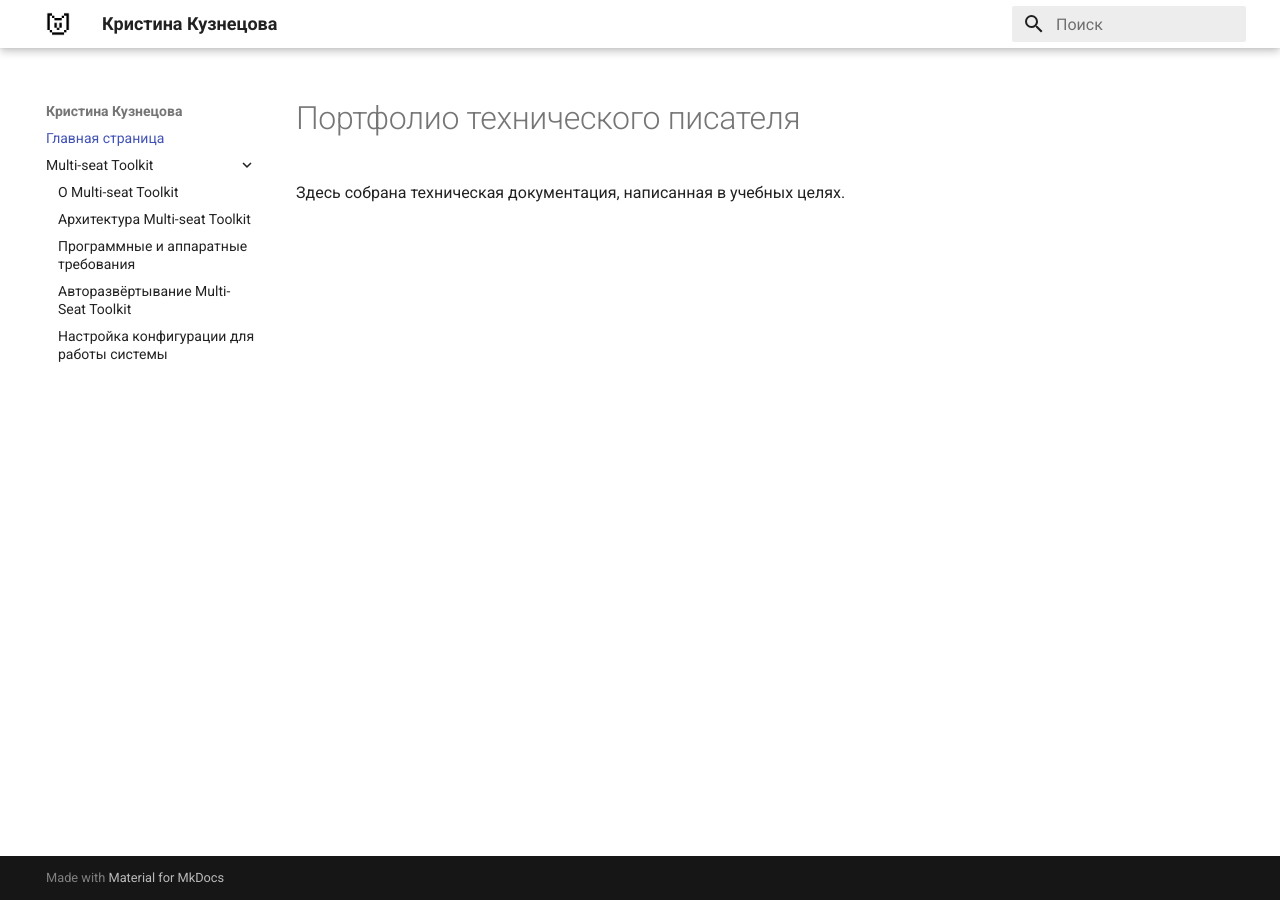
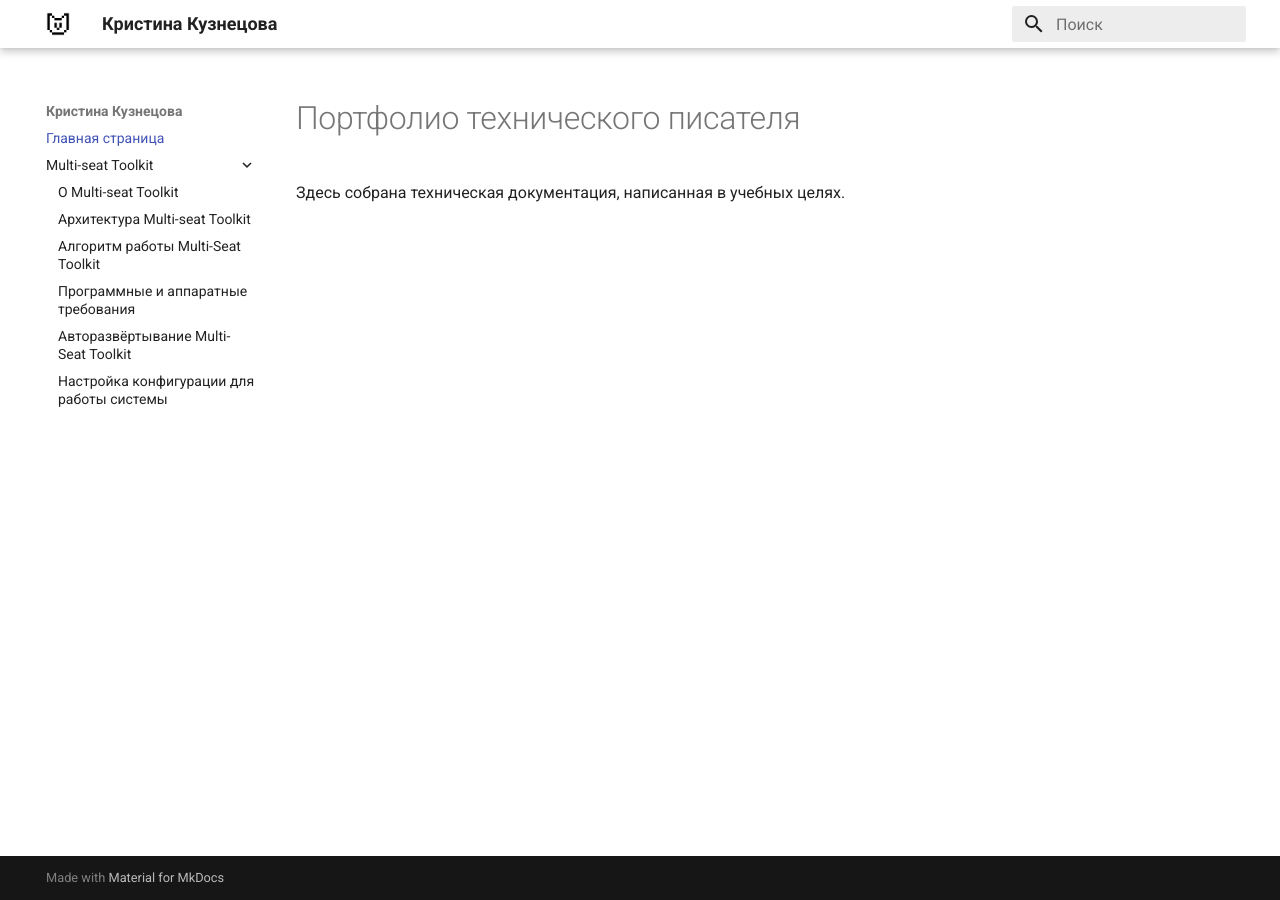
Before and after one commit to ChriKuz/Ch-Kuz, an MkDocs documentation site: the page built from docs/index.md, in a window 1280 px wide. Built offline with MkDocs 1.6.1 and Material for MkDocs 9.7.7, drawn with Linux system fonts in a browser that asks for light colours.

Commit message:
добавлен раздел алгоритм

```diff
--- a/mkdocs.yml
+++ b/mkdocs.yml
@@ -28,6 +28,7 @@ nav:
       - Multi-seat Toolkit/index.md
       - О Multi-seat Toolkit: Multi-seat Toolkit/О Multi-Seat Toolkit.md
       - Архитектура Multi-seat Toolkit: Multi-seat Toolkit/Архитектура Multi-Seat Toolkit.md
+      - Алгоритм работы Multi-Seat Toolkit: Multi-seat Toolkit/Алгоритм работы Multi-Seat Toolkit.md
       - Программные и аппаратные требования: Multi-seat Toolkit/Программные и аппаратные требования.md
       - Авторазвёртывание Multi-Seat Toolkit: Multi-seat Toolkit/Авторазвёртывание Multi-Seat Toolkit.md
       - Настройка конфигурации для работы системы: Multi-seat Toolkit/Настройка конфигурации для работы системы.md
```
Also changed, not shown: docs/Multi-seat Toolkit/Алгоритм работы Multi-Seat Toolkit.md (added).
